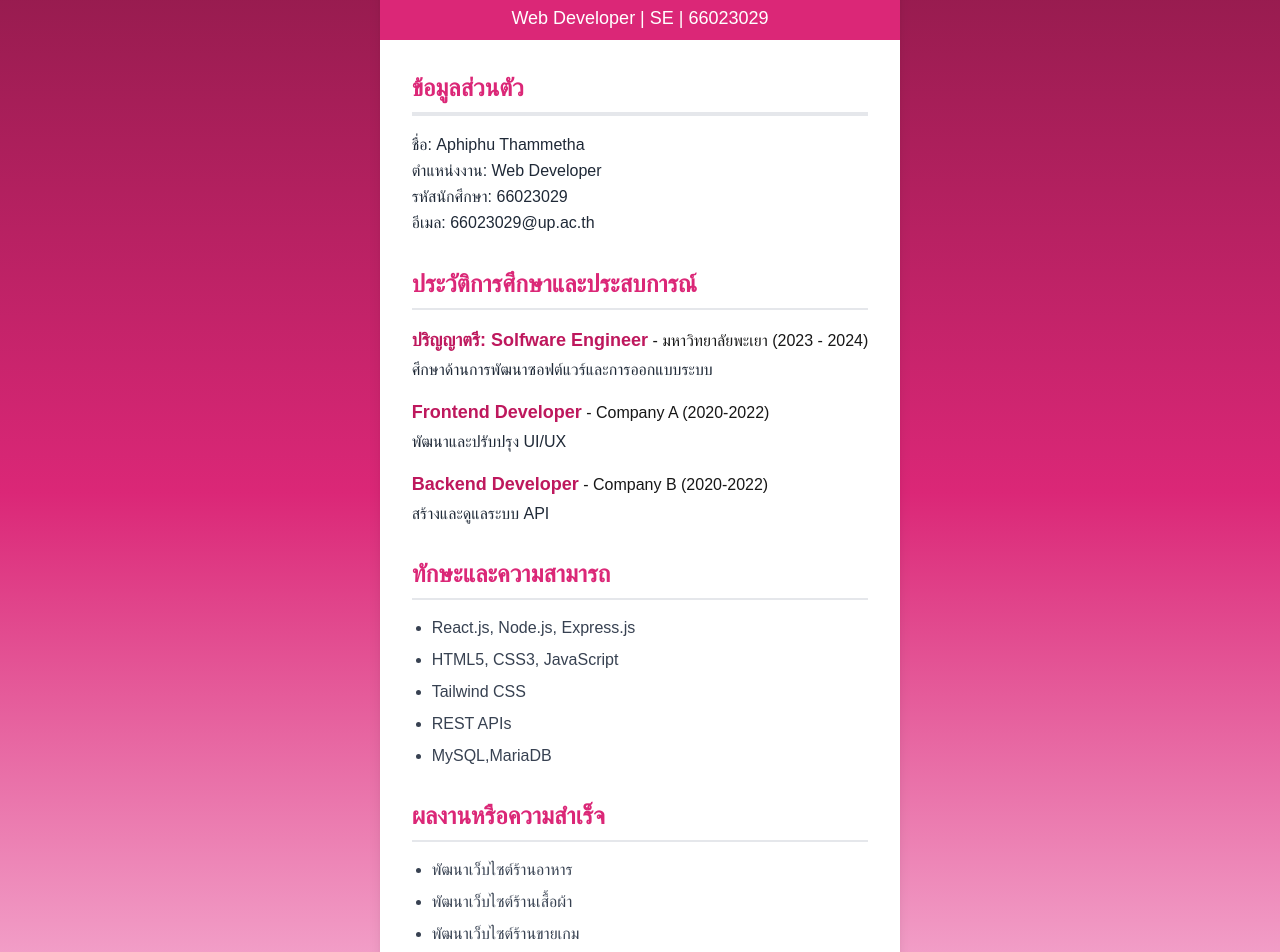
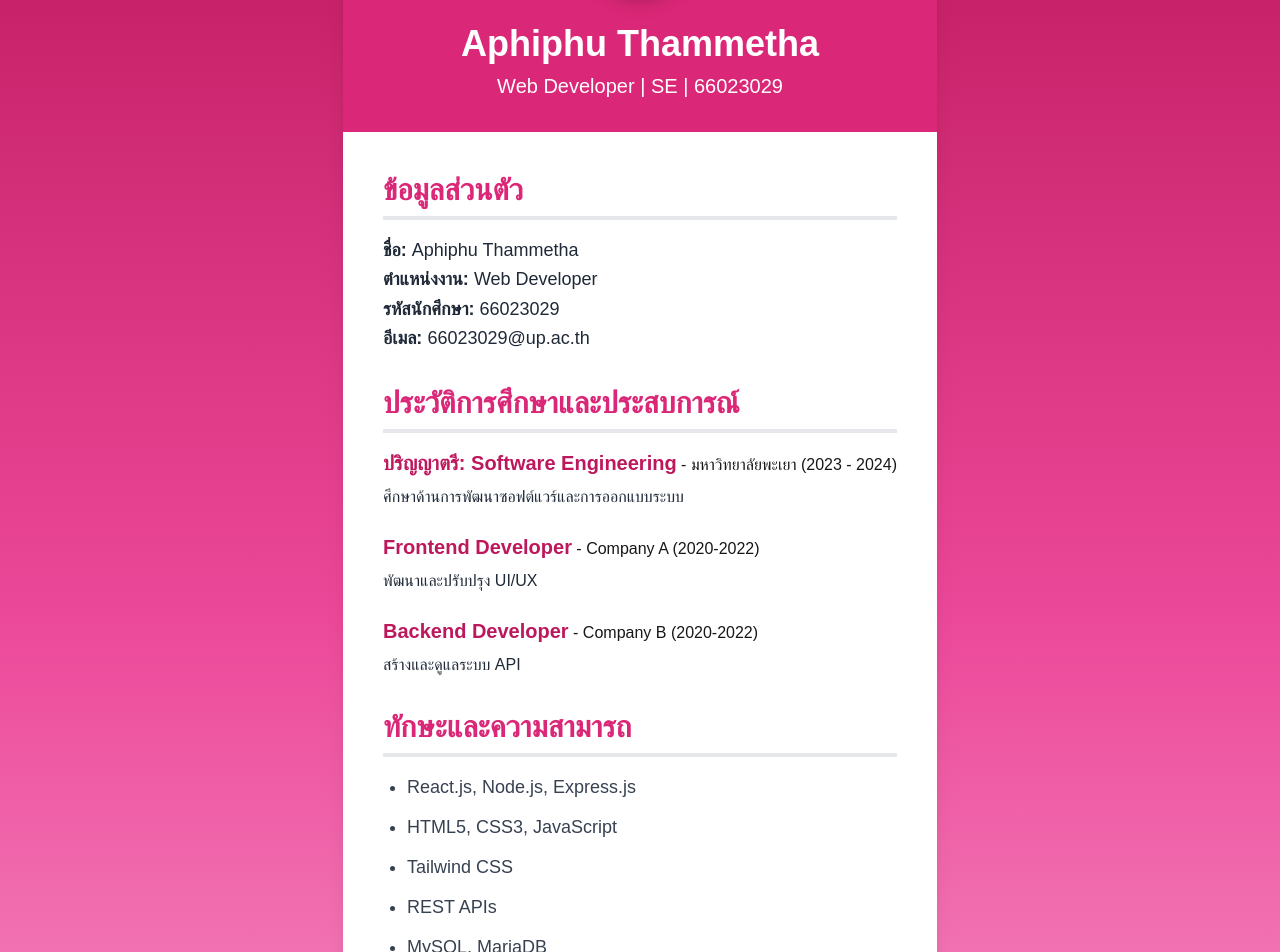
Before and after one commit to Aphiphu1122/my-resume, a Next.js app: page /resume in a window 1280 px wide. Shown: the part 160-1112 px from the top of the page. Built offline with nearby package versions, Linux system fonts and the light colour scheme.

Commit message:
Update page.js

```diff
--- a/app/resume/page.js
+++ b/app/resume/page.js
@@ -1,83 +1,80 @@
 export default function Resume() {
   return (
-    <div className="min-h-screen flex items-center justify-center bg-gradient-to-b from-pink-900 via-pink-600 to-pink-200">
-      <div className="max-w-4xl mx-auto bg-white shadow-lg rounded-lg overflow-hidden">
+    <div className="min-h-screen flex items-center justify-center bg-gradient-to-b from-pink-700 via-pink-500 to-pink-300">
+      <div className="max-w-4xl mx-auto bg-white shadow-xl rounded-xl overflow-hidden transform hover:scale-105 transition-all duration-300">
 
-        <header className="bg-pink-600 text-white text-center py-2">
+        <header className="bg-pink-600 text-white text-center py-8">
           <img
             src="/POOH1.jpg"
             alt="Profile Picture"
-            className="w-23 h-24 rounded-full mx-auto border-4 border-white mb-4"
+            className="w-32 h-32 rounded-full mx-auto border-4 border-white mb-6 shadow-lg"
           />
-          <h1 className="text-3xl font-bold">Aphiphu Thammetha</h1>
-          <p className="text-lg font-medium mt-2">Web Developer | SE | 66023029</p>
+          <h1 className="text-4xl font-extrabold">Aphiphu Thammetha</h1>
+          <p className="text-xl font-medium mt-2">Web Developer | SE | 66023029</p>
         </header>
 
-        <div className="p-8">
-                    <section className="mb-8">
-            <h2 className="text-2xl font-bold text-pink-600 border-b-4 pb-2 mb-4">ข้อมูลส่วนตัว</h2>
-            <p className="text-gray-800 leading-relaxed">
-              ชื่อ: Aphiphu Thammetha <br />
-              ตำแหน่งงาน: Web Developer <br />
-              รหัสนักศึกษา: 66023029 <br />
-              อีเมล: 66023029@up.ac.th
+        <div className="p-10 space-y-8">
+          {/* Personal Information */}
+          <section className="mb-6">
+            <h2 className="text-3xl font-bold text-pink-600 border-b-4 pb-2 mb-4">ข้อมูลส่วนตัว</h2>
+            <p className="text-gray-800 leading-relaxed text-lg">
+              <strong>ชื่อ:</strong> Aphiphu Thammetha <br />
+              <strong>ตำแหน่งงาน:</strong> Web Developer <br />
+              <strong>รหัสนักศึกษา:</strong> 66023029 <br />
+              <strong>อีเมล:</strong> 66023029@up.ac.th
             </p>
           </section>
 
-          <section className="mb-8">
-            <h2 className="text-2xl font-bold text-pink-600 border-b-2 pb-2 mb-4">ประวัติการศึกษาและประสบการณ์</h2>
-            <div className="space-y-4">
+          {/* Education & Experience */}
+          <section className="mb-6">
+            <h2 className="text-3xl font-bold text-pink-600 border-b-4 pb-2 mb-4">ประวัติการศึกษาและประสบการณ์</h2>
+            <div className="space-y-6">
               <div>
-                <strong className="text-lg text-pink-700">ปริญญาตรี: Solfware Engineer</strong > - มหาวิทยาลัยพะเยา (2023 - 2024)
-                <p className="text-gray-800 mt-1">ศึกษาด้านการพัฒนาซอฟต์แวร์และการออกแบบระบบ</p>
+                <strong className="text-xl text-pink-700">ปริญญาตรี: Software Engineering</strong> - มหาวิทยาลัยพะเยา (2023 - 2024)
+                <p className="text-gray-800 mt-2">ศึกษาด้านการพัฒนาซอฟต์แวร์และการออกแบบระบบ</p>
               </div>
               <div>
-                <strong className="text-lg text-pink-700">Frontend Developer</strong> - Company A (2020-2022)
-                <p className="text-gray-800 mt-1">
-                  พัฒนาและปรับปรุง UI/UX
-                </p>
+                <strong className="text-xl text-pink-700">Frontend Developer</strong> - Company A (2020-2022)
+                <p className="text-gray-800 mt-2">พัฒนาและปรับปรุง UI/UX</p>
               </div>
               <div>
-                <strong className="text-lg text-pink-700">Backend Developer</strong> - Company B (2020-2022)
-                <p className="text-gray-800 mt-1">
-                  สร้างและดูแลระบบ API
-                </p>
+                <strong className="text-xl text-pink-700">Backend Developer</strong> - Company B (2020-2022)
+                <p className="text-gray-800 mt-2">สร้างและดูแลระบบ API</p>
               </div>
             </div>
           </section>
 
-
-          <section className="mb-8">
-            <h2 className="text-2xl font-bold text-pink-600 border-b-2 pb-2 mb-4">ทักษะและความสามารถ</h2>
-            <ul className="list-disc pl-5 space-y-2 text-gray-700">
+          {/* Skills */}
+          <section className="mb-6">
+            <h2 className="text-3xl font-bold text-pink-600 border-b-4 pb-2 mb-4">ทักษะและความสามารถ</h2>
+            <ul className="list-disc pl-6 space-y-3 text-gray-700 text-lg">
               <li>React.js, Node.js, Express.js</li>
               <li>HTML5, CSS3, JavaScript</li>
               <li>Tailwind CSS</li>
               <li>REST APIs</li>
-              <li>MySQL,MariaDB</li>
+              <li>MySQL, MariaDB</li>
             </ul>
           </section>
 
-
-          <section className="mb-8">
-            <h2 className="text-2xl font-bold text-pink-600 border-b-2 pb-2 mb-4">ผลงานหรือความสำเร็จ</h2>
-            <ul className="list-disc pl-5 space-y-2 text-gray-700">
+          {/* Achievements */}
+          <section className="mb-6">
+            <h2 className="text-3xl font-bold text-pink-600 border-b-4 pb-2 mb-4">ผลงานหรือความสำเร็จ</h2>
+            <ul className="list-disc pl-6 space-y-3 text-gray-700 text-lg">
               <li>พัฒนาเว็บไซต์ร้านอาหาร</li>
               <li>พัฒนาเว็บไซต์ร้านเสื้อผ้า</li>
               <li>พัฒนาเว็บไซต์ร้านขายเกม</li>
             </ul>
           </section>
 
-
+          {/* Special Traits */}
           <section>
-            <h2 className="text-2xl font-bold text-pink-600 border-b-2 pb-2 mb-4">คุณสมบัติเฉพาะ</h2>
-            <p className="text-gray-700 leading-relaxed">
+            <h2 className="text-3xl font-bold text-pink-600 border-b-4 pb-2 mb-4">คุณสมบัติเฉพาะ</h2>
+            <p className="text-gray-700 leading-relaxed text-lg">
               - มีความสามารถในการทำงานเป็นทีมและแก้ไขปัญหาได้ดี <br />
               - มีความรับผิดชอบสูง และสามารถทำงานภายใต้ความกดดันได้ <br />
               - มีทักษะในการสื่อสารและนำเสนออย่างมีประสิทธิภาพ
             </p>
           </section>
-
         </div>
       </div>
     </div>
```
